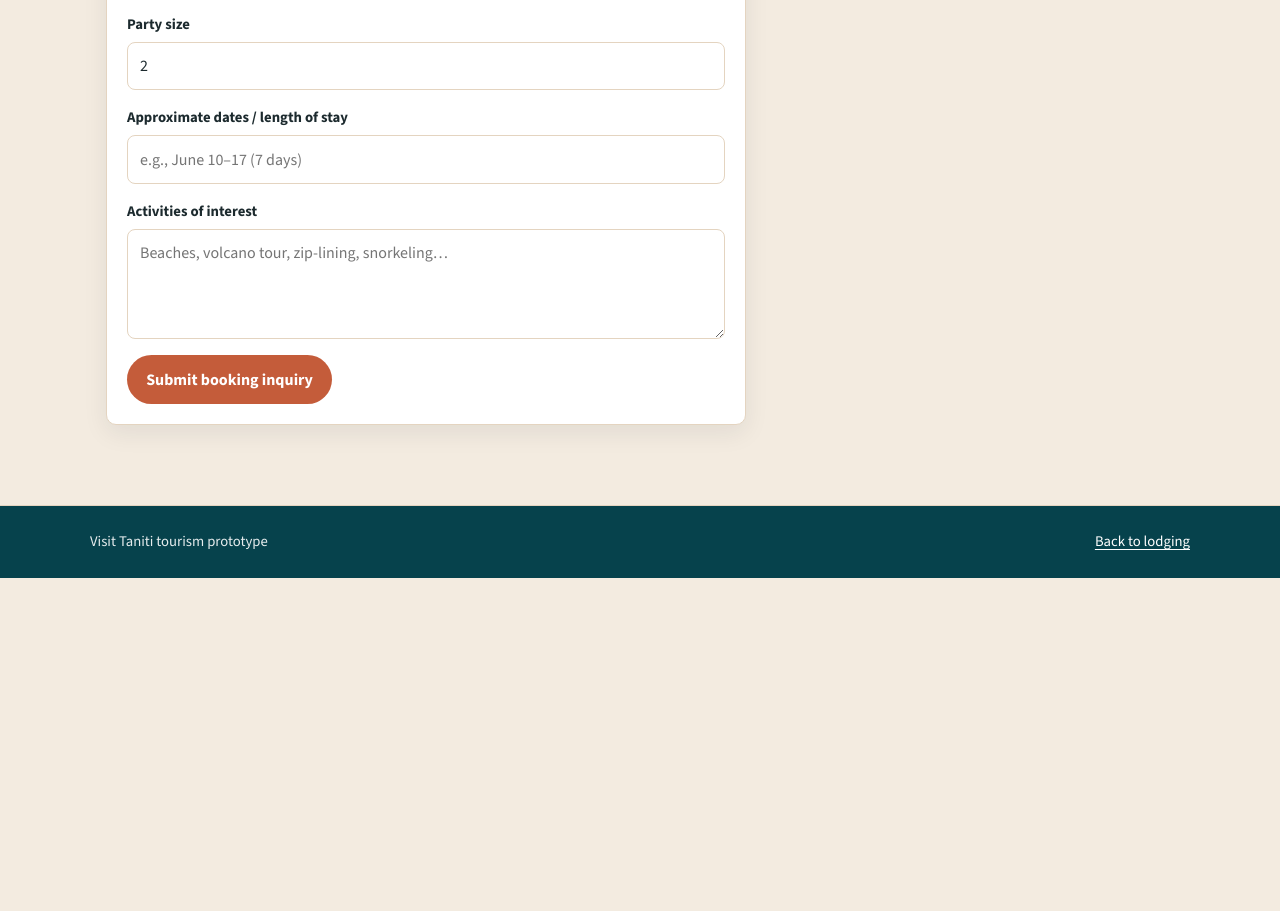
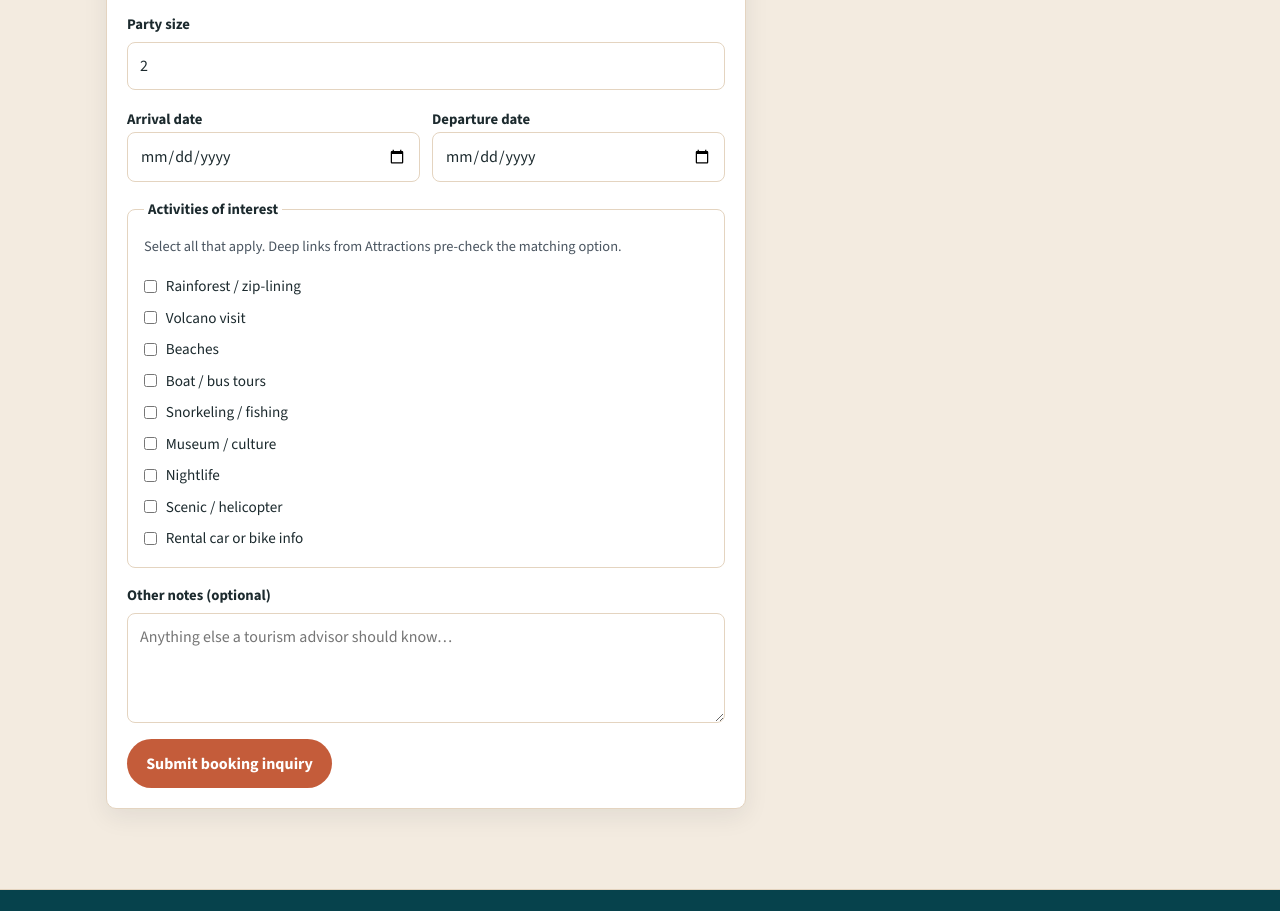
Before and after one commit to KyPython/visit-taniti, a website: page book.html in a window 1280 px wide. Shown: the part 617-1528 px from the top of the page. Before the commit the page ends 1195 px from the top, so only its background shows below. Drawn offline with nearby package versions, Linux system fonts and the light colour scheme.

Commit message:
fix: apply Task 2 peer usability feedback to Visit Taniti
Split currency FAQ, improve booking dates/activities, clarify Attractions headings, and add rental inquiry links for HJN1 Task 2.

Co-authored-by: Cursor <cursoragent@cursor.com>

```diff
--- a/book.html
+++ b/book.html
@@ -64,13 +64,34 @@
           <label for="party">Party size</label>
           <input id="party" name="party" type="number" min="1" max="20" value="2" required>
         </div>
+        <div class="form-row form-row-split">
+          <div>
+            <label for="date-start">Arrival date</label>
+            <input id="date-start" name="date-start" type="date" required>
+          </div>
+          <div>
+            <label for="date-end">Departure date</label>
+            <input id="date-end" name="date-end" type="date" required>
+          </div>
+        </div>
+        <fieldset class="form-row interest-fieldset">
+          <legend>Activities of interest</legend>
+          <p class="field-hint">Select all that apply. Deep links from Attractions pre-check the matching option.</p>
+          <div class="checkbox-grid">
+            <label class="check-label"><input type="checkbox" name="activity" value="rainforest"> Rainforest / zip-lining</label>
+            <label class="check-label"><input type="checkbox" name="activity" value="volcano"> Volcano visit</label>
+            <label class="check-label"><input type="checkbox" name="activity" value="beach"> Beaches</label>
+            <label class="check-label"><input type="checkbox" name="activity" value="tour"> Boat / bus tours</label>
+            <label class="check-label"><input type="checkbox" name="activity" value="water"> Snorkeling / fishing</label>
+            <label class="check-label"><input type="checkbox" name="activity" value="museum"> Museum / culture</label>
+            <label class="check-label"><input type="checkbox" name="activity" value="nightlife"> Nightlife</label>
+            <label class="check-label"><input type="checkbox" name="activity" value="scenic"> Scenic / helicopter</label>
+            <label class="check-label"><input type="checkbox" name="activity" value="rental"> Rental car or bike info</label>
+          </div>
+        </fieldset>
         <div class="form-row">
-          <label for="dates">Approximate dates / length of stay</label>
-          <input id="dates" name="dates" type="text" placeholder="e.g., June 10–17 (7 days)" required>
-        </div>
-        <div class="form-row">
-          <label for="interests">Activities of interest</label>
-          <textarea id="interests" name="interests" placeholder="Beaches, volcano tour, zip-lining, snorkeling…"></textarea>
+          <label for="interests">Other notes (optional)</label>
+          <textarea id="interests" name="interests" placeholder="Anything else a tourism advisor should know…"></textarea>
         </div>
         <button class="btn btn-primary" type="submit">Submit booking inquiry</button>
         <p id="form-status" class="form-status" tabindex="-1" role="status" aria-live="polite"></p>
@@ -100,9 +121,9 @@
         if (arrive === "air" || arrive === "cruise") arriveSelect.value = arrive;
       }
       var activity = params.get("activity");
-      var interests = document.getElementById("interests");
-      if (activity && interests && !interests.value) {
-        interests.value = "Interested in: " + activity;
+      if (activity) {
+        var box = document.querySelector('input[name="activity"][value="' + activity + '"]');
+        if (box) box.checked = true;
       }
     })();
   </script>
--- a/js/site.js
+++ b/js/site.js
@@ -55,6 +55,14 @@
         form.reportValidity();
         return;
       }
+      var start = document.getElementById("date-start");
+      var end = document.getElementById("date-end");
+      if (start && end && start.value && end.value && end.value < start.value) {
+        end.setCustomValidity("Departure date must be on or after arrival date.");
+        end.reportValidity();
+        end.setCustomValidity("");
+        return;
+      }
       status.textContent =
         "Thanks! Your trip inquiry was recorded in this prototype. A Taniti tourism advisor would follow up with lodging and activity options.";
       status.classList.add("is-visible");
--- a/styles.css
+++ b/styles.css
@@ -517,6 +517,55 @@ th {
   margin-bottom: 1rem;
 }
 
+.form-row-split {
+  grid-template-columns: 1fr 1fr;
+  gap: 0.75rem;
+}
+
+@media (max-width: 560px) {
+  .form-row-split {
+    grid-template-columns: 1fr;
+  }
+}
+
+.interest-fieldset {
+  border: 1px solid var(--sand-dark);
+  border-radius: 8px;
+  padding: 0.85rem 1rem 1rem;
+  margin: 0 0 1rem;
+}
+
+.interest-fieldset legend {
+  font-weight: 650;
+  font-size: 0.92rem;
+  padding: 0 0.25rem;
+}
+
+.field-hint {
+  margin: 0 0 0.65rem;
+  font-size: 0.9rem;
+  color: var(--ink-muted, #4a5560);
+}
+
+.checkbox-grid {
+  display: grid;
+  gap: 0.45rem;
+}
+
+.check-label {
+  display: flex;
+  align-items: center;
+  gap: 0.55rem;
+  font-weight: 500;
+  font-size: 0.95rem;
+}
+
+.check-label input {
+  width: auto;
+  min-height: 0;
+  margin: 0;
+}
+
 label {
   font-weight: 650;
   font-size: 0.92rem;
```
Also changed, not shown: DEPLOY.md (added, +31 -0 lines), attractions.html (+7 -7 lines), package.json (added, +13 -0 lines), transportation.html (+3 -3 lines), visitor-info.html (+8 -4 lines), README.md, 4 other files.
